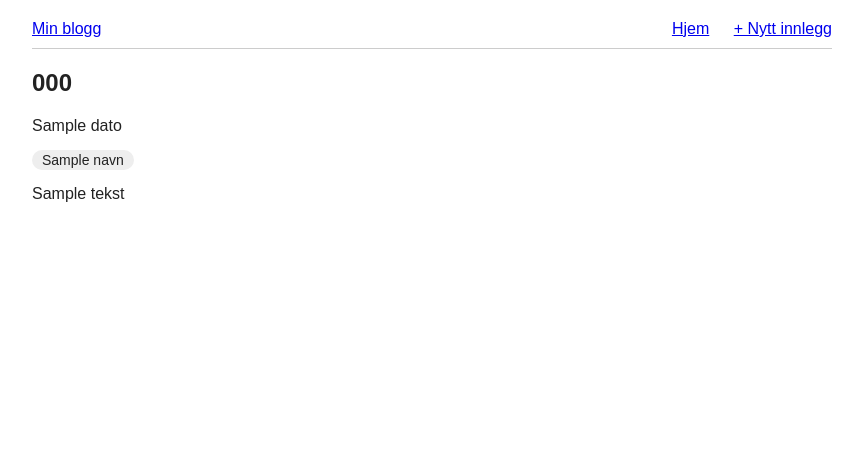
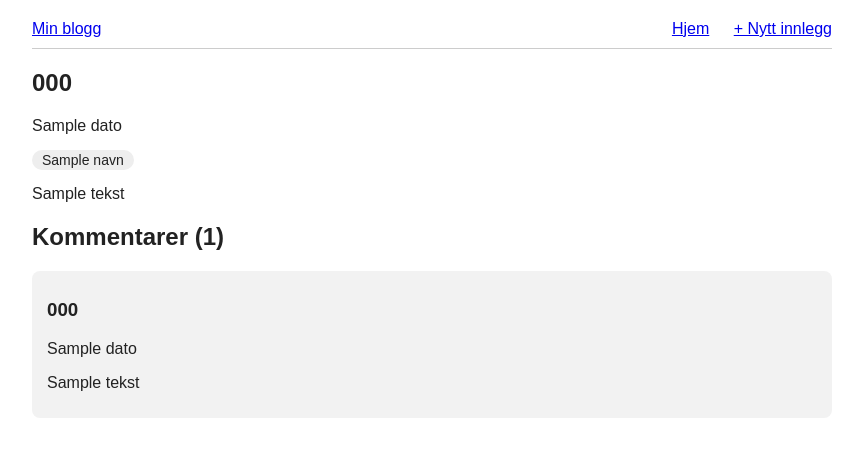
Before and after one commit to Majagrorud/Pro1002-Blogg, a Flask app: template templates/innlegg.html in a window 1280 px wide. Shown: the top 457 px of the page, without its empty margins (208-1071 px from the left). Run offline with Flask 3, Linux system fonts and the light colour scheme; the template is opened without the code that fills it: most values are stand-ins (such as "Sample title", 1, 10 or a date in 2020).

Commit message:
Vis kommentarer på innleggssiden

```diff
--- a/app.py
+++ b/app.py
@@ -25,4 +25,7 @@ def vis_innlegg(innlegg_id):
     if innlegg is None:
         abort(404)
     tagger = db.hent_tagger(innlegg_id)
-    return render_template("innlegg.html", innlegg=innlegg, tagger=tagger)
+    kommentarer = db.hent_kommentarer(innlegg_id)
+    return render_template(
+        "innlegg.html", innlegg=innlegg, tagger=tagger, kommentarer=kommentarer
+    )
--- a/db.py
+++ b/db.py
@@ -33,3 +33,11 @@ def hent_innlegg(innlegg_id):
     ).fetchone()
     con.close()
     return innlegg
+def hent_kommentarer(innlegg_id):
+    con = hent_tilkobling()
+    kommentarer = con.execute(
+        "SELECT * FROM kommentarer WHERE innlegg_id = ? ORDER BY dato",
+        (innlegg_id,),
+    ).fetchall()
+    con.close()
+    return kommentarer
--- a/static/style.css
+++ b/static/style.css
@@ -23,3 +23,9 @@ nav a {
     margin-right: 5px;
     font-size: 14px;
 }
+.kommentar {
+    background-color: #f2f2f2;
+    border-radius: 8px;
+    padding: 10px 15px;
+    margin-bottom: 10px;
+}
--- a/templates/innlegg.html
+++ b/templates/innlegg.html
@@ -15,4 +15,17 @@
 
         <p>{{ innlegg["tekst"] }}</p>
     </article>
+        <section>
+        <h2>Kommentarer ({{ kommentarer|length }})</h2>
+
+        {% for kommentar in kommentarer %}
+            <div class="kommentar">
+                <h3>{{ kommentar["tittel"] }}</h3>
+                <p>{{ kommentar["dato"] }}</p>
+                <p>{{ kommentar["tekst"] }}</p>
+            </div>
+        {% else %}
+            <p>Ingen kommentarer ennå.</p>
+        {% endfor %}
+    </section>
 {% endblock %}
```
